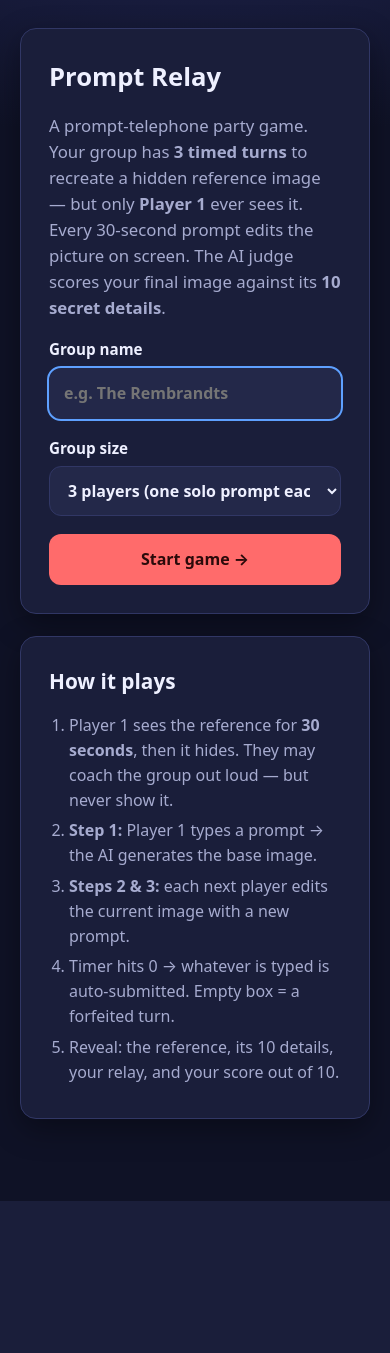
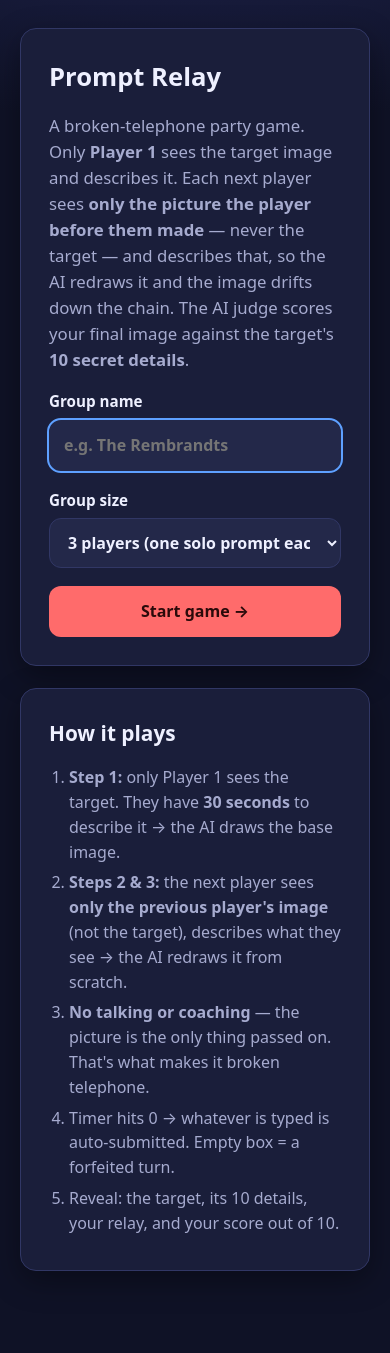
Before and after one commit to 19026606-Karthikeyan-Suresh/Prompt-replay, a FastAPI app: page / in a window 390 px wide. Shown: the part 63-1416 px from the top of the page. Before the commit the page ends 1264 px from the top, so only its background shows below. Run offline with FastAPI, Linux system fonts and the light colour scheme.

Commit message:
Fix round-3 Vercel timeout (lazy scoring), pin timer, refresh stale copy
Issue: on Vercel the step-3 POST ran three OpenAI calls back-to-back
(image + score + similarity) and exceeded the serverless function
timeout, so the finish never redirected ("This site can't be reached").

- Split the work so each request makes at most one image call: step-3
  POST just records the image; scoring moves to the reveal GET via a new
  idempotent game.ensure_scored(). submit_round/round_screen route on
  "all steps done" (next_step == 0), which also fixes the done-but-
  unscored limbo that redirected to round/0. Reveal wraps scoring so a
  refresh retries.
- Guard against a double leaderboard row (storage.leaderboard_has_game)
  if the reveal is scored twice, and bound the OpenAI client
  (timeout=60, max_retries=1) so a hung call can't eat the whole budget.

- Timer: pin it (position: fixed, top-right) so the countdown stays
  visible while scrolling; cap the round image at 40vh and trim the card
  padding + textarea rows so the round mostly fits a laptop viewport.

- Copy/comments: rewrite index.html "How it plays" and several stale
  code comments to the broken-telephone flow, and add the new rule that
  players do not talk or coach (the image is the only thing passed on).

20 tests pass (added leaderboard idempotency tests; flow tests updated
for lazy scoring). Note: also raise the Vercel function maxDuration
(60s Hobby / up to 300s Pro) for extra headroom.

Co-Authored-By: Claude Opus 4.8 <noreply@anthropic.com>

```diff
--- a/app/game.py
+++ b/app/game.py
@@ -31,7 +31,7 @@ def latest_image_url(game: dict) -> Optional[str]:
     """Return the most recent non-null step image URL, or None if still blank.
 
     Steps run in order, so scanning steps 3→1 yields the latest image actually
-    produced. This is the "current on-screen image" players describe and edit.
+    produced — the previous player's image that the next player describes.
 
     Args:
         game: A game row dict with ``image_url_1..3`` keys.
@@ -121,7 +121,12 @@ def create_new_game(group_name: str, group_size: int) -> dict:
 
 
 def submit_prompt(game_id: str, step: int, prompt: str) -> dict:
-    """Apply one step's prompt: generate/edit/carry, persist, and maybe finish.
+    """Apply one step's prompt: generate or carry, then persist and advance.
+
+    Scoring is intentionally NOT done here. After step 3 the relay is complete but
+    unscored (``current_step == TOTAL_STEPS``, ``finished`` still False); the reveal
+    page scores it lazily via :func:`ensure_scored`. This keeps every request to a
+    single AI call so none of them exceeds a serverless function timeout.
 
     Args:
         game_id: The game's id.
@@ -129,7 +134,7 @@ def submit_prompt(game_id: str, step: int, prompt: str) -> dict:
         prompt: The submitted prompt text (may be empty on a timed-out turn).
 
     Returns:
-        The updated game row dict. After step 3 it also carries the final scores.
+        The updated game row dict.
 
     Raises:
         ValueError: If the game does not exist, or the step is out of range.
@@ -162,9 +167,24 @@ def submit_prompt(game_id: str, step: int, prompt: str) -> dict:
         f"image_url_{step}": new_url,
         "current_step": step,
     }
-    game = storage.update_game(game_id, updates)
+    # Scoring happens later on the reveal page (see ensure_scored), not here.
+    return storage.update_game(game_id, updates)
 
-    # After the final step, score the result and publish to the leaderboard.
-    if step == TOTAL_STEPS:
-        game = scoring.finalize_game(game, latest_image_url(game))
-    return game
+
+def ensure_scored(game: dict) -> dict:
+    """Score a completed-but-unscored game (lazy finalize on the reveal page).
+
+    Idempotent: if the game is already ``finished`` (scored + on the leaderboard),
+    it is returned unchanged. Otherwise it runs the AI judge, persists the scores,
+    and appends the leaderboard row. Running this here (on the reveal GET) rather
+    than inside the step-3 POST keeps each request to a single AI call.
+
+    Args:
+        game: The game row dict; expected to have all 3 steps recorded.
+
+    Returns:
+        The scored game row dict (``finished`` True).
+    """
+    if game.get("finished"):
+        return game
+    return scoring.finalize_game(game, latest_image_url(game))
--- a/app/main.py
+++ b/app/main.py
@@ -77,8 +77,8 @@ def create_game(group_name: str = Form(...), group_size: int = Form(3)):
     except (StorageNotConfigured, RuntimeError) as exc:
         # Rendered without a Request-bound template here would fail; build inline.
         return HTMLResponse(f"<h1>Setup incomplete</h1><p>{exc}</p>", status_code=500)
-    # The target stays on screen every round now, so there is no separate
-    # "memorise the reference" reveal — jump straight into Step 1.
+    # There is no separate reveal/memorise screen: Player 1 sees the target on
+    # their own Step 1 round screen, so jump straight into Step 1.
     return RedirectResponse(url=f"/game/{new_game['id']}/round/1", status_code=303)
 
 
@@ -100,7 +100,9 @@ def round_screen(request: Request, game_id: str, n: int) -> HTMLResponse:
     current = storage.get_game(game_id)
     if current is None:
         return _error_page(request, "That game was not found.", "/", status_code=404)
-    if current.get("finished"):
+    # All 3 steps played -> the reveal (which scores lazily if not yet scored).
+    # next_step == 0 covers both the scored (finished) and not-yet-scored states.
+    if game.next_step(current) == 0:
         return RedirectResponse(url=f"/game/{game_id}/reveal", status_code=303)
 
     expected = game.next_step(current)  # the step the group must play now
@@ -164,7 +166,9 @@ def submit_round(request: Request, game_id: str, n: int, prompt: str = Form(""))
     except (StorageNotConfigured, ValueError) as exc:
         return _error_page(request, str(exc), "/", status_code=400)
 
-    if updated.get("finished"):
+    # All 3 steps done -> reveal (it scores lazily). next_step == 0 means finished
+    # playing; scoring itself now happens on the reveal GET, not in this POST.
+    if game.next_step(updated) == 0:
         return RedirectResponse(url=f"/game/{game_id}/reveal", status_code=303)
     return RedirectResponse(url=f"/game/{game_id}/round/{n + 1}", status_code=303)
 
@@ -178,15 +182,28 @@ def reveal(request: Request, game_id: str) -> HTMLResponse:
         game_id: The game's id.
 
     Returns:
-        The reveal page, or an error/redirect if the game is missing/unfinished.
+        The reveal page, a redirect if the group still owes a step, or a retryable
+        error page if scoring failed (a refresh re-runs it).
     """
     current = storage.get_game(game_id)
     if current is None:
         return _error_page(request, "That game was not found.", "/", status_code=404)
-    if not current.get("finished"):
-        # Not scored yet — send the group back to the step they still owe.
+    if game.next_step(current) != 0:
+        # Not all 3 steps played yet — send the group to the step they still owe.
         return RedirectResponse(
             url=f"/game/{game_id}/round/{game.next_step(current)}", status_code=303
+        )
+
+    # All steps done: score lazily here (the heavy AI judge calls run in this GET,
+    # not in the step-3 POST). Idempotent — a no-op once already scored.
+    try:
+        current = game.ensure_scored(current)
+    except AllProvidersFailed as exc:
+        return _error_page(
+            request,
+            f"Scoring failed ({exc}). Refresh to try again.",
+            f"/game/{game_id}/reveal",
+            status_code=502,
         )
 
     reference = storage.get_reference(current["reference_id"])
--- a/app/providers/base.py
+++ b/app/providers/base.py
@@ -3,7 +3,9 @@
 Two capabilities are abstracted:
 
 * :class:`ImageProvider` — turn a text prompt into an image (``generate``) or
-  edit an existing image with a text prompt (``edit``).
+  edit an existing image with a text prompt (``edit``). Note: the broken-telephone
+  game only ever calls ``generate`` (every turn redraws from the player's words);
+  ``edit`` is kept for interface completeness / possible future use.
 * :class:`DetailJudge` — score a final image against the 10 target details and
   rate visual similarity between two images.
 
--- a/static/css/styles.css
+++ b/static/css/styles.css
@@ -109,6 +109,13 @@ input:focus, select:focus, textarea:focus { outline: 2px solid var(--accent-2);
     padding: 10px 18px;
     min-width: 84px;
     text-align: center;
+    /* Pinned so the countdown stays on screen while the player scrolls the
+       round page (fixed, top-right, below the sticky site header). */
+    position: fixed;
+    top: 74px;
+    right: 24px;
+    z-index: 50;
+    box-shadow: var(--shadow);
 }
 .timer.big { font-size: 2.4rem; }
 .timer.warn { color: #ffd166; border-color: #ffd166; }
@@ -137,11 +144,17 @@ input:focus, select:focus, textarea:focus { outline: 2px solid var(--accent-2);
 .canvas-blank span { font-weight: 400; font-size: 0.85rem; }
 
 /* Round layout — one centered image (the target for P1, or the previous player's
-   image for P2/P3), with the prompt form below. */
-.round-single { max-width: 460px; margin: 12px auto 0; }
+   image for P2/P3), with the prompt form below. Trimmed padding + a height-capped
+   image so the whole round fits a laptop viewport without scrolling. */
+.round-card { padding: 20px 24px; }
+.round-card h1 { font-size: 1.5rem; }
+.round-single { max-width: 460px; margin: 10px auto 0; }
 .canvas-panel { margin: 0; }
+/* Cap the image by height (not a 1:1 box) so tall screens don't overflow. */
+.round-single .canvas-frame { aspect-ratio: auto; }
+.round-single .canvas-img { max-height: 40vh; width: auto; max-width: 100%; }
 .canvas-panel figcaption { text-align: center; color: var(--accent-2); font-weight: 700; margin-top: 8px; }
-.prompt-form { margin: 18px 0 0; }
+.prompt-form { margin: 14px 0 0; }
 
 /* Requirement 1: "generating" overlay shown while the image is being made. */
 .gen-overlay {
@@ -258,4 +271,7 @@ table.leaderboard tbody tr:hover { background: var(--bg-soft-2); }
     .relay-grid { grid-template-columns: 1fr; }
     h1 { font-size: 1.6rem; }
     .timer.big { font-size: 1.8rem; }
+    /* Keep the pinned timer clear of the header + screen edge on small screens. */
+    .timer { top: 64px; right: 12px; padding: 8px 14px; min-width: 64px; }
+    .round-single .canvas-img { max-height: 34vh; }
 }
--- a/static/js/timer.js
+++ b/static/js/timer.js
@@ -7,9 +7,9 @@
  *                  "redirect" -> navigate to the URL in data-target
  *   data-target  : form id (submit mode) or URL (redirect mode)
  *
- * On the round page the "submit" mode auto-submits whatever is typed when the
- * timer reaches 0 (the hard 30s cap). On the reference page the "redirect" mode
- * hides the reference and moves the group to Step 1.
+ * The round page uses "submit" mode: it auto-submits whatever is typed when the
+ * timer reaches 0 (the hard 30s cap). ("redirect" mode is supported but currently
+ * unused — it navigates to a URL when the timer expires.)
  */
 (function () {
     "use strict";
--- a/templates/index.html
+++ b/templates/index.html
@@ -5,10 +5,11 @@
 <section class="card hero">
     <h1>Prompt Relay</h1>
     <p class="lede">
-        A prompt-telephone party game. Your group has <strong>3 timed turns</strong> to
-        recreate a hidden reference image — but only <strong>Player 1</strong> ever sees it.
-        Every 30-second prompt edits the picture on screen. The AI judge scores your
-        final image against its <strong>10 secret details</strong>.
+        A broken-telephone party game. Only <strong>Player 1</strong> sees the target
+        image and describes it. Each next player sees <strong>only the picture the
+        player before them made</strong> — never the target — and describes that, so the
+        AI redraws it and the image drifts down the chain. The AI judge scores your
+        final image against the target's <strong>10 secret details</strong>.
     </p>
 
     <form class="stack" action="/game" method="post">
@@ -33,11 +34,11 @@
 <section class="card how-to">
     <h2>How it plays</h2>
     <ol>
-        <li>Player 1 sees the reference for <strong>30 seconds</strong>, then it hides. They may coach the group out loud — but never show it.</li>
-        <li><strong>Step 1:</strong> Player 1 types a prompt → the AI generates the base image.</li>
-        <li><strong>Steps 2 &amp; 3:</strong> each next player edits the current image with a new prompt.</li>
+        <li><strong>Step 1:</strong> only Player 1 sees the target. They have <strong>30 seconds</strong> to describe it → the AI draws the base image.</li>
+        <li><strong>Steps 2 &amp; 3:</strong> the next player sees <strong>only the previous player's image</strong> (not the target), describes what they see → the AI redraws it from scratch.</li>
+        <li><strong>No talking or coaching</strong> — the picture is the only thing passed on. That's what makes it broken telephone.</li>
         <li>Timer hits 0 → whatever is typed is auto-submitted. Empty box = a forfeited turn.</li>
-        <li>Reveal: the reference, its 10 details, your relay, and your score out of 10.</li>
+        <li>Reveal: the target, its 10 details, your relay, and your score out of 10.</li>
     </ol>
 </section>
 {% endblock %}
--- a/templates/reveal.html
+++ b/templates/reveal.html
@@ -19,13 +19,13 @@
 </section>
 
 <section class="card">
-    <h2>Reference vs. your final image</h2>
+    <h2>Target vs. your final image</h2>
     <div class="compare-grid">
         <figure>
             <div class="canvas-frame">
-                <img class="canvas-img" src="{{ reference_image_url }}" alt="Reference image" />
+                <img class="canvas-img" src="{{ reference_image_url }}" alt="Target image" />
             </div>
-            <figcaption>The hidden reference</figcaption>
+            <figcaption>The target (hidden until now)</figcaption>
         </figure>
         <figure>
             <div class="canvas-frame">
--- a/templates/round.html
+++ b/templates/round.html
@@ -43,7 +43,7 @@
     <form id="prompt-form" class="stack prompt-form" action="{{ post_url }}" method="post">
         <label class="field">
             <span>Your 30-second prompt</span>
-            <textarea id="prompt" name="prompt" rows="6" maxlength="500"
+            <textarea id="prompt" name="prompt" rows="4" maxlength="500"
                       placeholder="e.g. a red umbrella and a black cat on a rainy street"
                       autofocus></textarea>
         </label>
```
Also changed, not shown: app/providers/openai.py (+13 -2 lines), app/scoring.py (+11 -8 lines), app/storage.py (+21 -2 lines), instructions.md (+1 -0 lines), tests/test_flow.py (+63 -11 lines), README.md.
